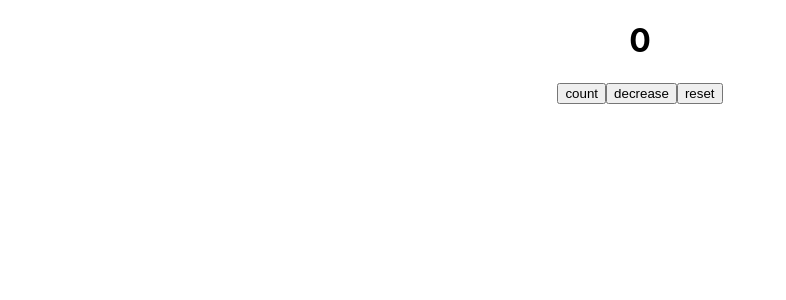
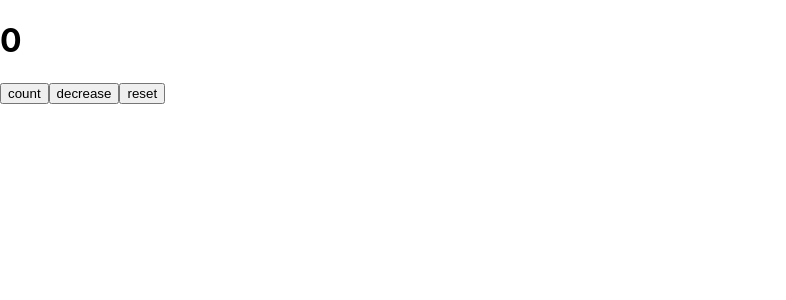
Before and after one commit to ameerparial/Reactjs, a React (Create React App) app: page / in a window 1280 px wide. Shown: the top 300 px of the page, without its empty margins (0-786 px from the left). Built offline with nearby package versions, Linux system fonts and the light colour scheme.

Commit message:
Add CSS to make the task name to the center

```diff
--- a/src/App.css
+++ b/src/App.css
@@ -1,3 +1,7 @@
-.App{
+.Buttons{
   text-align: center;
 }
+
+.Task{
+  text-align: center;
+}
```
